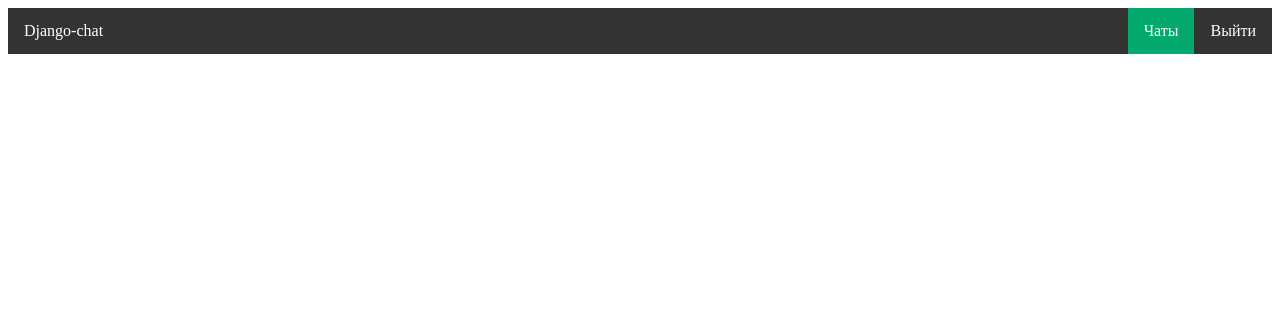
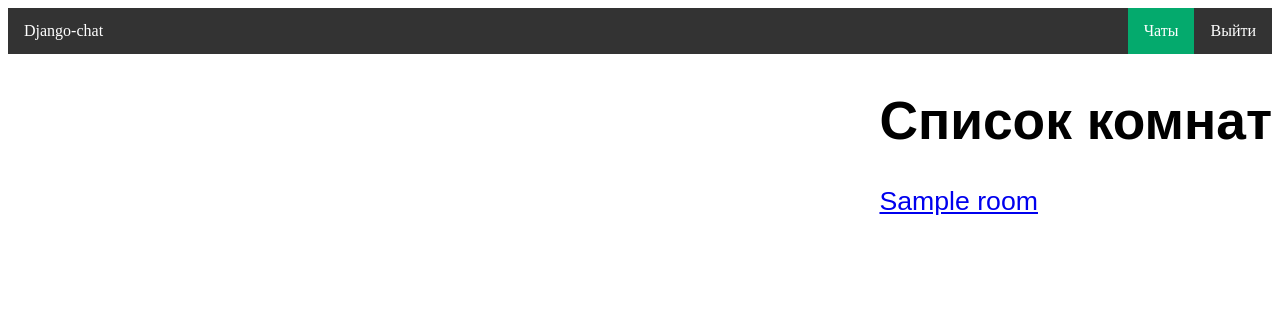
Before and after one commit to basergee/django-chat-rest, a Django app: page /chat/ in a window 1280 px wide. Shown: the top 314 px of the page. Run offline with Django 4.2, Linux system fonts and the light colour scheme; a user stored in the database is signed in; tables that the repository leaves empty hold one stand-in row (values such as "Sample post").

Commit message:
Добавил вывод списка комнат

```diff
--- a/chatrest/chat/views.py
+++ b/chatrest/chat/views.py
@@ -4,6 +4,7 @@ from django.contrib.auth.models import User
 from django.views.generic import CreateView, TemplateView
 
 from .forms import UserSignupForm
+from .models import Room
 
 
 class UserSignupView(CreateView):
@@ -16,6 +17,11 @@ class UserSignupView(CreateView):
 class IndexView(TemplateView):
     template_name = "chat/index.html"
 
+    def get_context_data(self, **kwargs):
+        context = super().get_context_data(**kwargs)
+        context['rooms'] = Room.objects.all()
+        return context
+
 
 def room(request, room_name):
     return render(request, 'chat/room.html', {
--- a/chatrest/templates/chat/index.html
+++ b/chatrest/templates/chat/index.html
@@ -7,11 +7,16 @@ Chat Rooms
 {% block content %}
     {% if user.is_authenticated %}
         <div class="rooms_list">
-            {% for room in rooms %}
-                <div class="room_list_element">
-                    {{room.title}}
-                </div>
-            {% endfor %}
+            <h1>Список комнат</h1>
+            {% if rooms %}
+                {% for room in rooms %}
+                    <div class="room_list_element">
+                        <a href="/{{room.name}}">{{room.name}}</a>
+                    </div>
+                {% endfor %}
+            {% else %}
+                <h2>Комнат нет!</h2>
+            {% endif %}
         </div>
     {% else %}
         <div>
```
